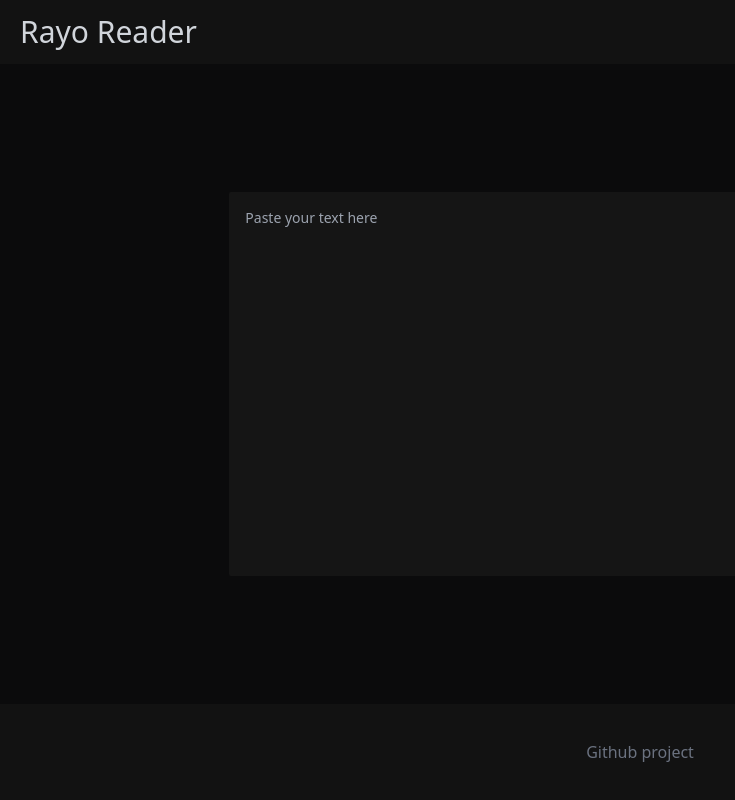
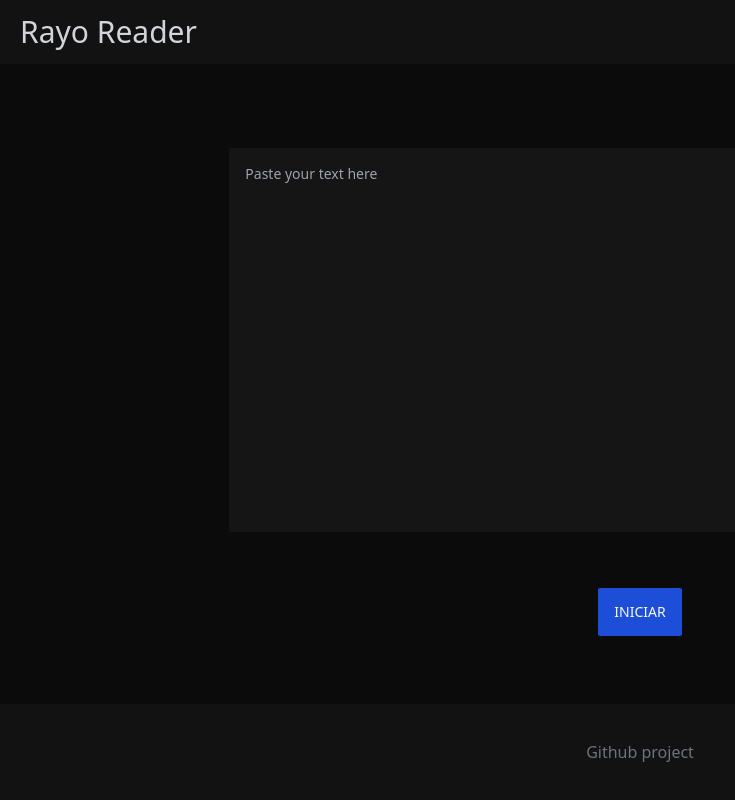
Before and after one commit to gabriellukke/rayo-reader, a Next.js app: page / in a window 1280 px wide. Shown: the whole page, without its empty margins (0-735 px from the left). Built offline with nearby package versions, Linux system fonts and the light colour scheme.

Commit message:
feat: play button component

```diff
--- /dev/null
+++ b/src/components/PlayButton/index.tsx
@@ -0,0 +1,23 @@
+import React from 'react';
+
+export default function PlayButton() {
+  return (
+    <button
+      className="
+          mt-10
+          bg-blue-700
+          hover:bg-blue-800
+          hover:text-slate-200
+          w-18 h-12 px-4
+          rounded-sm
+          text-slate-50
+          uppercase
+          text-sm
+        "
+      type="button"
+      onClick={() => {}}
+    >
+      iniciar
+    </button>
+  );
+}
--- a/src/components/index.ts
+++ b/src/components/index.ts
@@ -1,5 +1,6 @@
 import Header from './Header';
 import Textbox from './Textbox';
 import Footer from './Footer';
+import PlayButton from './PlayButton';
 
-export { Header, Textbox, Footer };
+export { Header, Textbox, Footer, PlayButton };
--- a/src/pages/index.tsx
+++ b/src/pages/index.tsx
@@ -1,7 +1,7 @@
 import React from 'react';
 import Head from 'next/head';
 
-import { Header, Textbox, Footer } from '../components';
+import { Header, Textbox, Footer, PlayButton } from '../components';
 
 export default function Home() {
   return (
@@ -13,6 +13,7 @@
       <Header />
       <main className="w-full flex items-center justify-center flex-col">
         <Textbox />
+        <PlayButton />
       </main>
       <Footer />
    </div>
```
